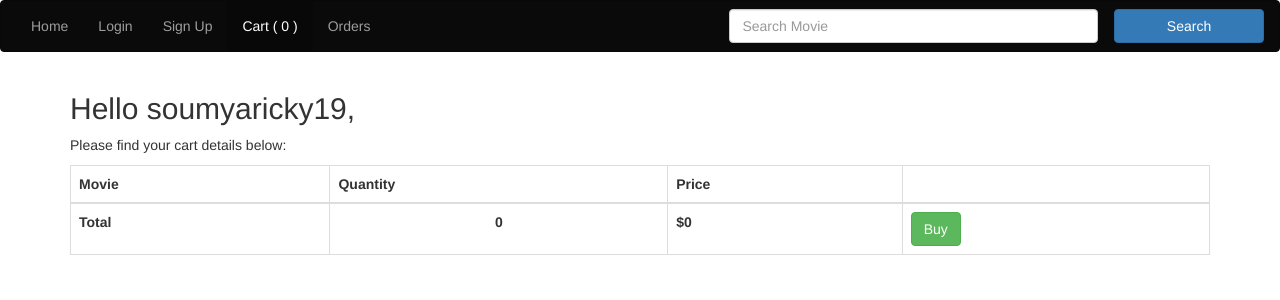
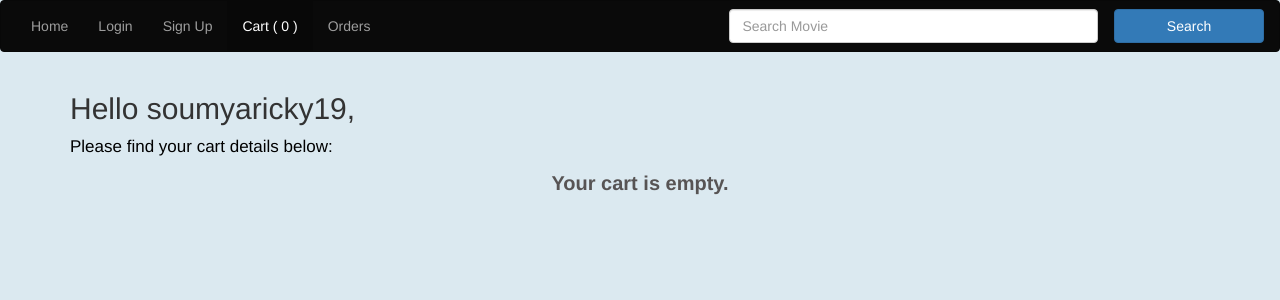
Before and after one commit to soumyaricky19/moviestore, a PHP site: page /cart.php in a window 1280 px wide. Shown: the top 300 px of the page. Run offline with PHP 8.4, Linux system fonts and the light colour scheme; the visitor is signed in with stand-in values (Sample User, id 1); tables that the repository leaves empty hold one stand-in row (values such as "Sample post"); some libraries are stand-ins or nearby versions.

Commit message:
Minor changes for zero results in cart, order history and search results

```diff
--- a/cart.php
+++ b/cart.php
@@ -15,9 +15,14 @@
 
     $cart_query="select * from cart where user_id='".$user_id."'";
     $cart_result=mysqli_query($conn, $cart_query);
+    $number_of_rows = mysqli_num_rows($cart_result);
     $totalQuantity = 0;
     $totalPrice = 0;
 
+    if($number_of_rows == 0){
+        $data = "<div id='emptyCart'>Your cart is empty.</div>";
+    }
+    else {
         $data = "<thead><tr><th>Movie</th><th>Quantity</th><th>Price</th><th></th></tr></thead><tbody>";
         while ($row = mysqli_fetch_array($cart_result)){
             //echo $row['quantity']." ".$row['movie_id'];
@@ -33,6 +38,7 @@
         }
         $data = $data."<tr><td><div class='total'>Total</div></td><td><div id='totalQty' class='total'>".$totalQuantity."</div></td><td><div id='totalPrice' class='total'>$".$totalPrice."</div></td><td><button type='button' class='btn btn-success'>Buy</button></td></tr>";
         $data = $data."</tbody>";
+    }
 ?>
 <!DOCTYPE html>
 <html>
@@ -63,11 +69,10 @@
                 </form>
             </div>
         </nav>
-        <br/>
-        <div class="container">
+        <div class="container cart">
             <h2>Hello <?php  echo $_SESSION['user_id']?>,</h2>
             <p>Please find your cart details below:</p>
-            <table class="table table-bordered">
+            <table id="cartTable" class="table table-bordered">
                 <?php echo $data ?>
             </table>
         </div>
--- a/css/cart.css
+++ b/css/cart.css
@@ -1,9 +1,16 @@
+body{
+    height: 100%;
+    background-color: #dbe9f0;
+}
+
 .center{
     width: 150px;
     margin: 0px auto;
 }
 .table {
     table-layout: auto;
+    width: auto;
+    font-weight: bold;
 }
 .total {
     font-weight: bold;
@@ -11,3 +18,51 @@
 div#totalQty.total{
     text-align: center;
 }
+div#emptyCart{
+    color: rgb(87, 84, 84);
+    font-weight: bold;
+    font-size: 20px;
+    text-align: center;
+}
+div.cart{
+    height: 100%;
+    margin-top: 20px;
+}
+
+table#cartTable tbody tr td:nth-child(1){
+    width:auto;
+}
+
+table#cartTable tbody tr td:nth-child(2){
+    width:16%;
+    text-align: center;
+}
+
+table#cartTable tbody tr td:nth-child(3){
+    width:10%;
+    text-align: center;
+}
+
+table#cartTable tbody tr td:nth-child(4){
+    width:10%;
+    text-align: center;
+}
+th{
+    text-align: center;
+}
+table.table.table-bordered thead{
+    color: #16576d;
+    font-size: 16px;
+}
+
+table.table.table-bordered td{
+    color: #434e52;
+}
+p{
+    color: black;
+    font-size:17px;
+}
+
+.table-bordered > tbody > tr > td, .table-bordered > tbody > tr > th, .table-bordered > tfoot > tr > td, .table-bordered , .table-bordered > thead > tr > td, .table-bordered > thead > tr > th {
+    border: 1px solid #b4b4cd;
+}
--- a/css/orderPage.css
+++ b/css/orderPage.css
@@ -44,3 +44,9 @@ div.orderContainer {
    -o-transition: opacity .5s ease-in-out;
    transition: opacity .5s ease-in-out;
 }
+div#noResults{
+    color: gray;
+    font-weight: bold;
+    font-size: 30px;
+    text-align: center;
+}
```
Also changed, not shown: css/searchPage.css (+10 -0 lines), js/order.js (+7 -3 lines), js/search_result.js (+6 -3 lines). Lines whose indentation alone changed are shown as unchanged.
